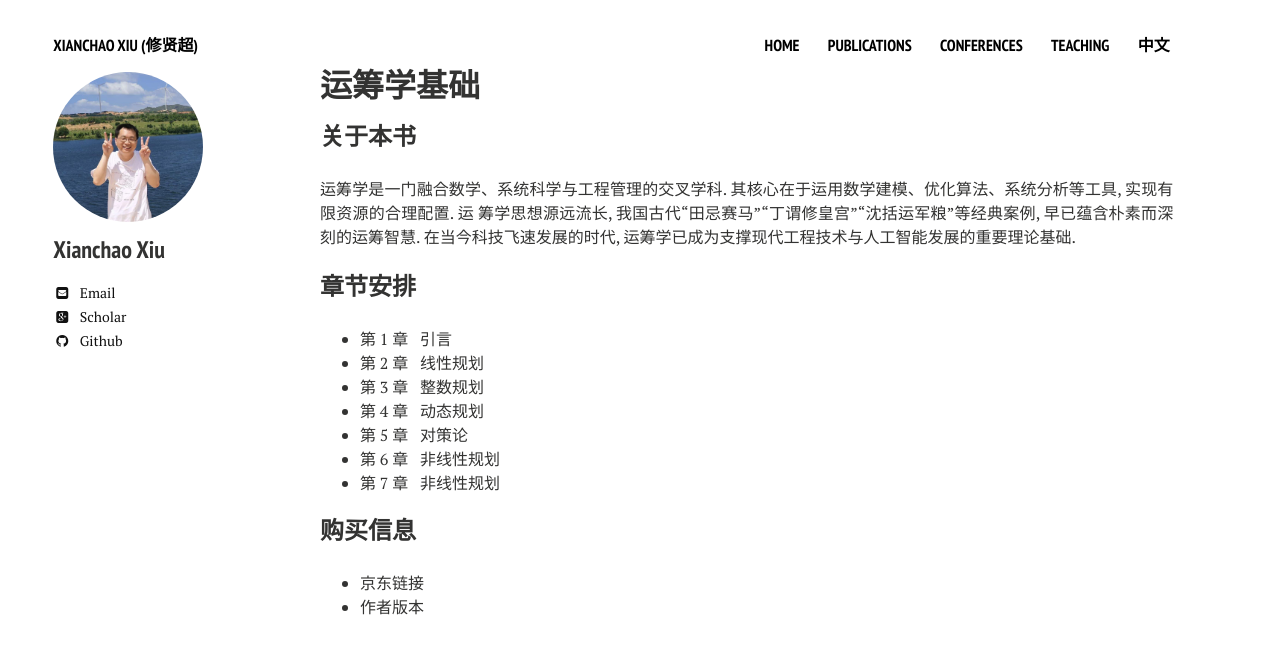
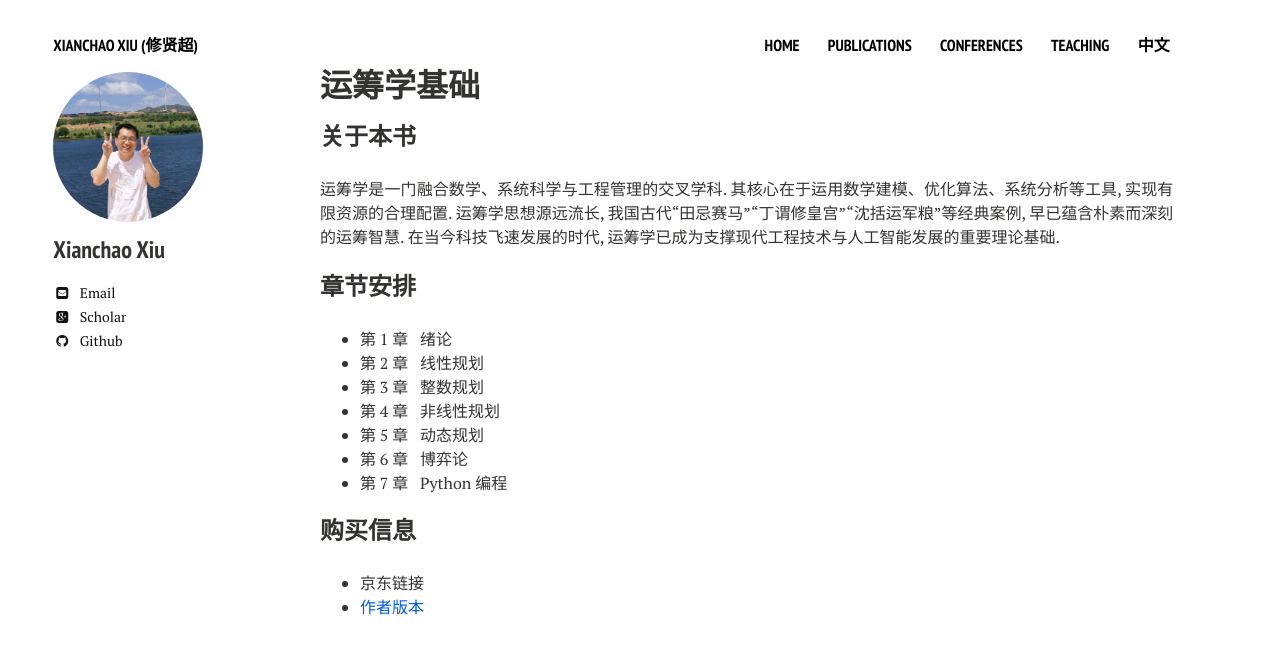
Before and after one commit to xianchaoxiu/xianchaoxiu.github.io, a Jekyll site: the page built from chinese/books/OR/index.md, in a window 1280 px wide. Shown: the top 654 px of the page. Built offline with Jekyll 4.4.1, drawn with Linux system fonts in a browser that asks for light colours; nearby versions of some CDN libraries.

Commit message:
Update index.md

```diff
--- a/chinese/books/OR/index.md
+++ b/chinese/books/OR/index.md
@@ -6,18 +6,17 @@ share: false
 ---
 
 ### 关于本书
-运筹学是一门融合数学、系统科学与工程管理的交叉学科. 其核心在于运用数学建模、优化算法、系统分析等工具, 实现有限资源的合理配置. 运
-筹学思想源远流长, 我国古代“田忌赛马”“丁谓修皇宫”“沈括运军粮”等经典案例, 早已蕴含朴素而深刻的运筹智慧. 在当今科技飞速发展的时代, 运筹学已成为支撑现代工程技术与人工智能发展的重要理论基础.
+运筹学是一门融合数学、系统科学与工程管理的交叉学科. 其核心在于运用数学建模、优化算法、系统分析等工具, 实现有限资源的合理配置. 运筹学思想源远流长, 我国古代“田忌赛马”“丁谓修皇宫”“沈括运军粮”等经典案例, 早已蕴含朴素而深刻的运筹智慧. 在当今科技飞速发展的时代, 运筹学已成为支撑现代工程技术与人工智能发展的重要理论基础.
 
 ### 章节安排
-* 第 1 章 &nbsp;  引言<br>
+* 第 1 章 &nbsp;  绪论<br>
 * 第 2 章 &nbsp;  线性规划<br>
 * 第 3 章 &nbsp;  整数规划<br>
-* 第 4 章 &nbsp;  动态规划<br>
-* 第 5 章 &nbsp;  对策论<br>
-* 第 6 章 &nbsp;  非线性规划<br>
-* 第 7 章 &nbsp;  非线性规划<br>
+* 第 4 章 &nbsp;  非线性规划<br>
+* 第 5 章 &nbsp;  动态规划<br>
+* 第 6 章 &nbsp;  博弈论<br>
+* 第 7 章 &nbsp;  Python 编程<br>
 
 ### 购买信息
 * 京东链接 <br>
-* 作者版本 <br>
+* <a href="../OR/运筹学导论.pdf" class="textlink" target="_blank"> 作者版本 <br>
```
